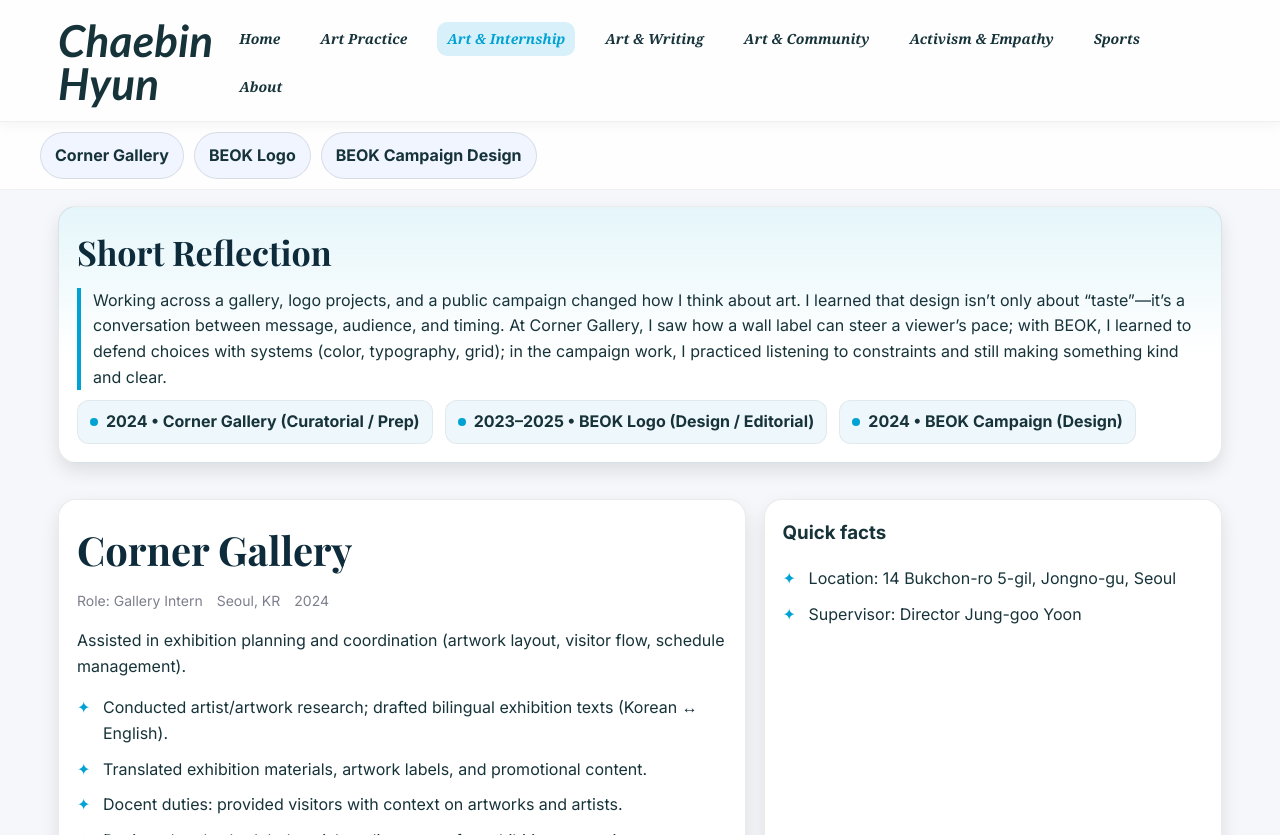
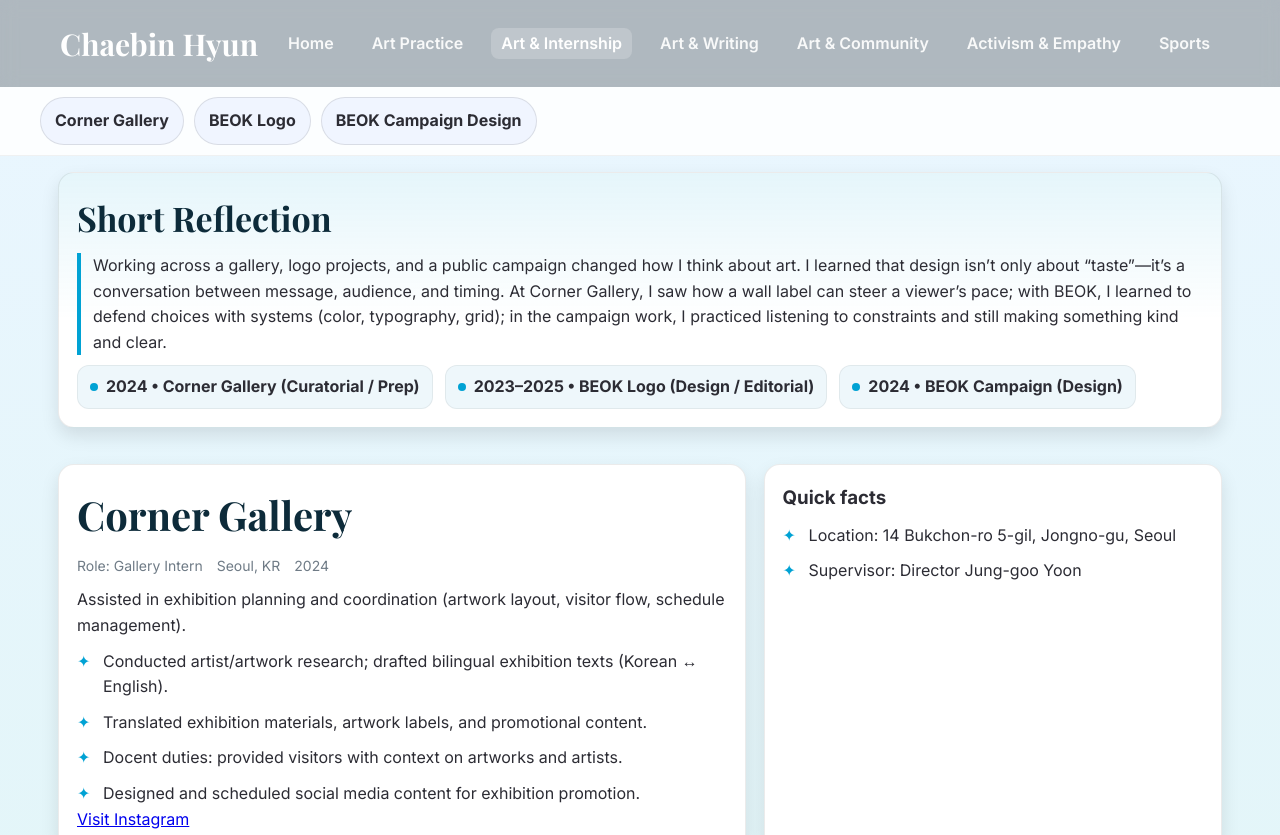
Before and after one commit to hyunchaebin9-sys/chaebinhyun.github.io, a plain HTML site: page hyun_chaebin_ArtInternship.html in a window 1280 px wide. Shown: the top 835 px of the page. Drawn offline with nearby package versions, Linux system fonts and the light colour scheme.

```diff
--- a/hyun_chaebin_Activism.css
+++ b/hyun_chaebin_Activism.css
@@ -4,7 +4,7 @@
   --radius: 18px;
   --shadow: 0 8px 18px rgba(0,0,0,.10);
   --shadow-soft: 0 6px 16px rgba(0,0,0,.08);
-  --bg: #f5f7fa;
+ --bg: linear-gradient(180deg, #eaf6ff, #dff5f5 50%, #f6f9fb 100%);
   --card: #ffffff;
   --ink: #2c2c34;
   --muted: #7d7f8c;
--- a/hyun_chaebin_ArtCommunity.css
+++ b/hyun_chaebin_ArtCommunity.css
@@ -1,3 +1,9 @@
+html, body {
+  margin: 0;
+  padding: 0;
+}
+
+
 /* ====== Page tokens ====== */
 :root{
   --container: 1200px;
--- a/hyun_chaebin_ArtInternship.css
+++ b/hyun_chaebin_ArtInternship.css
@@ -1,17 +1,42 @@
+
+
+
+/* Global reset so this page matches others */
+* {
+  margin: 0;
+  padding: 0;
+  box-sizing: border-box;
+}
+
+html, body {
+  margin: 0;
+  padding: 0;
+}
+
+
+
 /* ===== Page tokens ===== */
-:root{
+
+  :root{
+ --container: 1200px;
   --gap: 18px;
-  --radius: 18px;
+  --radius: 16px;
   --shadow: 0 8px 18px rgba(0,0,0,.10);
   --shadow-soft: 0 6px 16px rgba(0,0,0,.08);
-  --bg: #f5f7fa;
-  --card: #ffffff;
-  --ink: #2c2c34;
-  --muted: #7d7f8c;
-  --accent: #00a2d4;
-  --accent-hover: #0082b1;
-  --container: 1200px;
+
+  --ice-1:#eaf6ff;
+  --ice-2:#dff5f5;
+  --ink:#2c2c34;
+  --muted:#6f7b86;
+
+  --card:#ffffff;
+  --accent:#00a2d4;
+  --accent-hover:#0082b1;
+
+  /* 🔹 add this */
+  --bg: linear-gradient(180deg, var(--ice-1), var(--ice-2) 50%, #f6f9fb 100%);
 }
+
 
 /* ===== Base (헤더 영향 안 받도록) ===== */
 body{
@@ -47,9 +72,11 @@
 }
 .dot{ width:8px; height:8px; border-radius:50%; background:var(--accent); }
 
-/* ===== Subnav chips ===== */
+
 .subnav{
-  position: sticky; top: 0; z-index: 5;
+  position: sticky;
+  top: 80px;          /* match the header height you locked globally */
+  z-index: 900;       /* below header (1000), above content */
   background: rgba(255,255,255,.85);
   border-bottom: 1px solid rgba(0,0,0,.05);
   backdrop-filter: blur(8px);
--- a/hyun_chaebin_ArtInternship.html
+++ b/hyun_chaebin_ArtInternship.html
@@ -10,6 +10,7 @@
   <link rel="preconnect" href="https://fonts.googleapis.com" />
   <link rel="preconnect" href="https://fonts.gstatic.com" crossorigin />
   <link href="https://fonts.googleapis.com/css2?family=Playfair+Display:wght@600;700&family=Poppins:wght@300;400;600;700&family=Inter:wght@400;600;700;800&display=swap" rel="stylesheet" />
+<link href="https://fonts.googleapis.com/css2?family=Inter:wght@600&family=Playfair+Display:wght@700&display=swap" rel="stylesheet">
 
   <!-- CSS: Page 먼저, 공용 헤더 나중 (순서 중요) -->
   <link rel="stylesheet" href="hyun_chaebin_ArtInternship.css" />
@@ -35,7 +36,6 @@
           <li><a href="hyun_chaebin_ArtCommunity.html">Art &amp; Community</a></li>
           <li><a href="hyun_chaebin_Activism.html">Activism &amp; Empathy</a></li>
           <li><a href="hyun_chaebin_Sports.html">Sports</a></li>
-          <li><a href="hyun_chaebin_about.html">About</a></li>
         </ul>
       </nav>
     </div>
--- a/hyun_chaebin_ArtPractice.css
+++ b/hyun_chaebin_ArtPractice.css
@@ -1,3 +1,6 @@
+
+
+
 /* ===== Design tokens (Sports/아이스 톤) ===== */
 :root{
   --container: 1200px;
--- a/hyun_chaebin_header.css
+++ b/hyun_chaebin_header.css
@@ -1,223 +1,220 @@
-/* ===== TOKENS ===== */
-:root{
+/* =========================================
+   HEADER: make subpages match homepage
+   (no HTML changes)
+   ========================================= */
+
+/* If fonts aren't already loaded on this page, this will grab them */
+@import url('https://fonts.googleapis.com/css2?family=Inter:wght@400;600;700;800&family=Playfair+Display:wght@600;700&display=swap');
+
+:root {
+  --padX: 60px;
+  --padY: 24px;
   --gap: 18px;
-  --radius: 18px;
-  --shadow: 0 8px 18px rgba(0,0,0,.10);
-  --bg: #f5f7fa;
-  --ink: #2c2c34;
-  --accent: #00a2d4;
-  --accent-hover: #0082b1;
-  --container: 1200px;
 }
 
-/* ===== UNIFIED HEADER (hard) ===== */
-.ac-header{
-  position: sticky; top: 0; z-index: 1000;
-  background: rgba(255,255,255,.85) !important;
-  border-bottom: 1px solid rgba(0,0,0,.06) !important;
-  backdrop-filter: blur(6px) !important;
-  box-shadow: 0 4px 12px rgba(0,0,0,.04) !important;
-}
-.ac-header .container{ max-width: var(--container) !important; margin: 0 auto !important; padding: 0 var(--gap) !important; }
-.ac-header .bar{ display:flex !important; align-items:center !important; justify-content:space-between !important; gap:16px !important; padding:14px var(--gap) 10px !important; }
+/* 1) The bar itself */
+header,
+.ac-header,
+.nav-container {
+  position: sticky !important;
+  top: 0 !important;
+  left: 0 !important;
+  right: 0 !important;
+  z-index: 1000 !important;
 
-/* Brand: Chaebin / Hyun 두 줄 고정 */
-.ac-header .brand{
-  margin:0 !important;
-  font-family:'Gill Sans','Gill Sans MT',Calibri,'Trebuchet MS',serif !important;
-  font-style:italic !important; font-weight:700 !important;
-  font-size: clamp(28px, 5.5vw, 44px) !important;
-  line-height:.98 !important; letter-spacing:.2px !important;
-}
-.ac-header .brand a{ color:var(--ink) !important; text-decoration:none !important; display:inline-block !important; }
-.ac-header .brand .first{ display:block !important; }
-.ac-header .brand .last{ display:block !important; margin-top:0 !important; }
+  display: flex !important;
+  flex-wrap: nowrap !important;          /* ✅ keep brand + menu on ONE line */
+  align-items: center !important;
+  justify-content: flex-start !important;
 
-/* Nav */
-.ac-header .site-nav ul{
-  list-style:none !important; display:flex !important; flex-wrap:wrap !important;
-  gap:14px 20px !important; margin:8px 0 6px !important; padding:0 !important;
-}
-.ac-header .site-nav a{
-  font-family:'Georgia','Times New Roman',serif !important;
-  font-style:italic !important; font-weight:700 !important;
-  font-size: clamp(14px, 1.05vw, 18px) !important;
-  padding:6px 10px !important; border-radius:10px !important;
-  color:var(--ink) !important; text-decoration:none !important;
-  transition:background .2s, color .2s, transform .05s !important;
-}
-.ac-header .site-nav a:hover{ background:rgba(0,162,212,.08) !important; color:var(--accent-hover) !important; }
-.ac-header .site-nav a[aria-current="page"]{ background:rgba(0,162,212,.15) !important; color:var(--accent) !important; font-weight:800 !important; }
-.ac-header .site-nav a:active{ transform: translateY(1px) !important; }
+  padding: var(--padY) var(--padX) !important;
+  margin: 0 !important;
+  width: 100% !important;
 
-/* Legacy kill */
-header hr, .rainbow, .topbar{ display:none !important; }
-/* ===== TOKENS ===== */
-:root{
-  --gap: 18px;
-  --radius: 18px;
-  --shadow: 0 8px 18px rgba(0,0,0,.10);
-  --bg: #f5f7fa;
-  --ink: #2c2c34;
-  --accent: #00a2d4;
-  --accent-hover: #0082b1;
-  --container: 1200px;
+  background: rgba(0, 0, 0, 0.25) !important;  /* same as homepage bar */
+  backdrop-filter: blur(8px) !important;
+  -webkit-backdrop-filter: blur(8px) !important;
+
+  border: 0 !important;
+  box-shadow: none !important;
 }
 
-/* ===== UNIFIED HEADER (hard mode) ===== */
-.ac-header{
-  position: sticky; top: 0; z-index: 1000;
-  background: rgba(255,255,255,.85) !important;
-  border-bottom: 1px solid rgba(0,0,0,.06) !important;
-  backdrop-filter: blur(6px) !important;
-  box-shadow: 0 4px 12px rgba(0,0,0,.04) !important;
-}
-.ac-header .container{
-  max-width: var(--container) !important;
-  margin: 0 auto !important;
-  padding: 0 var(--gap) !important;
-}
-.ac-header .bar{
-  display:flex !important; align-items:center !important; justify-content:space-between !important;
-  gap:16px !important; padding:14px var(--gap) 10px !important;
+/* Nuke inner wrappers that try to center/squeeze it */
+header .container,
+.ac-header .container,
+.nav-container .container,
+header .bar,
+.ac-header .bar {
+  padding: 0 !important;
+  margin: 0 !important;
+  max-width: none !important;
+  width: 100% !important;
+  display: flex !important;
+  align-items: center !important;
 }
 
-/* Brand: Chaebin / Hyun 두 줄 고정 */
-.ac-header .brand{
-  margin:0 !important;
-  font-family:'Gill Sans','Gill Sans MT',Calibri,'Trebuchet MS',serif !important;
-  font-style:italic !important; font-weight:700 !important;
-  font-size: clamp(28px, 5.5vw, 44px) !important;
-  line-height:.98 !important; letter-spacing:.2px !important;
-}
-.ac-header .brand a{ color:var(--ink) !important; text-decoration:none !important; display:inline-block !important; }
+/* 2) Brand (left) – same as homepage */
+header .brand,
+.ac-header .brand,
+.nav-container .brand,
+header h1.brand,
+.ac-header h1.brand,
+.nav-container h1.brand {
+  margin: 0 !important;
+  line-height: 1 !important;
+  white-space: nowrap !important;
+  flex: 0 0 auto !important;
 
-/* ===== HOTFIX: force header layout against page overrides ===== */
-html, body{ margin:0 !important; }                 /* 상단 흰 여백 제거 */
-.ac-header{ display:block !important; }
-.ac-header nav{ display:block !important; }
-
-/* 어떤 페이지 CSS가 nav/ul/li를 바꿔도, 헤더 안에서는 가로 정렬을 강제 */
-.ac-header .site-nav ul,
-.ac-header nav ul{
-  display:flex !important;
-  flex-wrap:wrap !important;
-  flex-direction:row !important;
-  align-items:center !important;
-  gap:14px 20px !important;
-  margin:8px 0 6px !important;
-  padding:0 !important;
-  list-style:none !important;
-}
-.ac-header .site-nav li,
-.ac-header nav li{
-  display:inline-flex !important;
-  margin:0 !important;
-  padding:0 !important;
-  list-style:none !important;
-}
-.ac-header .site-nav a,
-.ac-header nav a{
-  display:inline-block !important;
-  text-decoration:none !important;
+  font-family: 'Playfair Display', serif !important;
+  font-weight: 700 !important;
+  font-size: 30px !important;
 }
 
-/* 페이지에서 header h1/nav/ul에 강한 규칙이 있어도 헤더 안에선 무효화 */
-.ac-header header,            /* 혹시 중첩된 header가 있어도 */
-.ac-header header *,
-.ac-header nav *,
-.ac-header .site-nav *{
-  box-sizing:border-box !important;
+header .brand a,
+.ac-header .brand a,
+.nav-container .brand a {
+  color: #fff !important;
+  text-decoration: none !important;
 }
 
-/* ======= Reset (헤더 깨짐 방지) ======= */
-* { box-sizing: border-box; }
-html, body { margin: 0; padding: 0; }
-img { max-width: 100%; height: auto; display: block; }
-a { color: inherit; text-decoration: none; }
-
-/* 이전 테마 잔재 제거 */
-.topbar, .rainbow, header hr { display: none !important; }
-
-/* ======= Design tokens ======= */
-:root{
-  --container: 1200px;
-  --gap: 18px;
-  --ink: #17333a;
-  --ink-soft:#324a50;
-  --bg-head: rgba(255,255,255,.85);
-  --border: rgba(0,0,0,.06);
-  --hover: rgba(0,0,0,.05);
-  --active: rgba(0,0,0,.07);
-  --accent:#00a2d4;
-  --accent-hover:#0082b1;
+/* 3) Nav container itself – push it to the RIGHT */
+header nav,
+.ac-header nav,
+.ac-header .site-nav,
+.nav-container nav {
+  margin-left: auto !important;          /* ✅ moves menu to the right */
+  flex: 0 1 auto !important;
 }
 
-/* ======= Unified Header ======= */
-.ac-header{
-  position: sticky; top: 0; z-index: 1000;
-  background: var(--bg-head);
-  backdrop-filter: blur(8px);
-  border-bottom: 1px solid var(--border);
-}
-.ac-header .container{
-  max-width: var(--container);
-  margin: 0 auto;
-  padding: 0 var(--gap);
-}
-.ac-header .bar{
-  display: flex;
-  align-items: center;
-  justify-content: space-between;
-  gap: 16px;
-  padding: 14px var(--gap) 10px;
+/* 4) Nav list – horizontal with gap */
+header nav ul,
+.ac-header nav ul,
+.ac-header .site-nav ul,
+.nav-container nav ul {
+  list-style: none !important;
+  display: flex !important;
+  flex-wrap: nowrap !important;
+  gap: var(--gap) !important;
+  margin: 0 !important;
+  padding: 0 !important;
 }
 
-/* 브랜드 (두 줄 고정) */
-.ac-header .brand{
-  margin: 0;
-  line-height: 1.05;
-  font-style: italic;
-  font-family: 'Gill Sans','Gill Sans MT', Calibri, 'Trebuchet MS', serif;
-  font-weight: 700;
-  letter-spacing: .2px;
-  font-size: clamp(28px, 5.5vw, 44px);
+header nav li,
+.ac-header nav li,
+.ac-header .site-nav li,
+.nav-container nav li {
+  display: inline-flex !important;
+  margin: 0 !important;
+  padding: 0 !important;
 }
-.ac-header .brand .first{ display:block; }
-.ac-header .brand .last{ display:block; margin-top: 2px; }
-.ac-header .brand a{ color: var(--ink); }
 
-/* 네비게이션 */
-.ac-header .site-nav ul{
-  display: flex;
-  flex-wrap: wrap;
-  gap: 14px 20px;
-  margin: 8px 0 6px;
-  padding: 0;
-  list-style: none;
+/* 5) Links – force exact homepage font + pills */
+header nav a,
+.ac-header nav a,
+.ac-header .site-nav a,
+.nav-container nav a {
+  display: inline-block !important;
+
+  font-family: 'Inter', system-ui, -apple-system, "Segoe UI", Roboto, sans-serif !important;
+  font-weight: 600 !important;
+  font-size: 14.5px !important;
+  line-height: 1.1 !important;
+
+  color: rgba(255, 255, 255, 0.9) !important;
+  text-decoration: none !important;
+  text-transform: none !important;
+  letter-spacing: 0 !important;
+
+  padding: 6px 10px !important;
+  border-radius: 8px !important;
+
+  transition: background 0.3s ease, color 0.3s ease !important;
 }
-.ac-header .site-nav a{
-  display: inline-block;
-  font-family: 'Georgia','Times New Roman',serif;
-  font-style: italic;
-  font-weight: 700;
-  font-size: clamp(14px, 1.05vw, 18px);
-  padding: 6px 10px;
-  border-radius: 10px;
-  color: var(--ink);
-  transition: background .2s, color .2s, transform .05s;
+
+header nav a:hover,
+.ac-header nav a:hover,
+.ac-header .site-nav a:hover,
+.nav-container nav a:hover,
+header nav a.active,
+.ac-header nav a.active,
+.ac-header .site-nav a.active,
+.nav-container nav a.active,
+header nav a[aria-current="page"],
+.ac-header .site-nav a[aria-current="page"],
+.nav-container nav a[aria-current="page"] {
+  color: #fff !important;
+  background: rgba(255, 255, 255, 0.2) !important;
 }
-.ac-header .site-nav a:hover{
-  background: var(--hover);
-  color: var(--accent-hover);
+
+/* 6) Remove legacy header bits */
+.topbar,
+.rainbow,
+header hr {
+  display: none !important;
 }
-.ac-header .site-nav a[aria-current="page"]{
-  background: var(--active);
-  color: var(--accent);
+
+/* 7) Responsive tweaks */
+@media (max-width: 1000px) {
+  :root { --padX: 30px; }
 }
-.ac-header .site-nav a:active{ transform: translateY(1px); }
 
-/* 모바일 살짝 타이트 */
-@media (max-width: 560px){
-  .ac-header .site-nav a{ font-size: 15px; padding: 6px 8px; }
+@media (max-width: 600px) {
+  header .brand,
+  .ac-header .brand,
+  .nav-container .brand {
+    font-size: 22px !important;
+  }
 }
+/* --- FINAL OVERRIDE: make subpage header = homepage --- */
+
+header,
+.ac-header,
+.nav-container {
+  padding: 24px 60px !important;   /* same as homepage .nav-container */
+}
+
+/* match homepage pill size + text size */
+header nav a,
+.ac-header nav a,
+.ac-header .site-nav a,
+.nav-container nav a {
+  font-size: 16px !important;      /* bump from 14.5 → 16 like home */
+  line-height: 1.2 !important;     /* a bit taller, like default text */
+  padding: 6px 10px !important;    /* same as homepage */
+}
+/* ===== HARD LOCK: make subpage header same thickness as home ===== */
+
+/* 1. Fix the bar height explicitly */
+header,
+.ac-header,
+.nav-container {
+  height: 87px !important;          /* <- tweak 76–84 until it looks EXACTLY like home */
+  padding-top: 0 !important;
+  padding-bottom: 0 !important;
+}
+
+/* 2. Vertically center everything inside the bar */
+header .container,
+.ac-header .container,
+.nav-container .container,
+header .brand,
+.ac-header .brand,
+.nav-container .brand,
+header nav,
+.ac-header nav,
+.ac-header .site-nav,
+.nav-container nav {
+  height: 100% !important;
+  display: flex !important;
+  align-items: center !important;
+}
+
+/* 3. Force nav text size so it can't be smaller than home */
+header nav a,
+.ac-header nav a,
+.ac-header .site-nav a,
+.nav-container nav a {
+  font-size: 16px !important;       /* bump this up/down if you want */
+  line-height: 1.2 !important;
+  padding: 6px 10px !important;     /* keep pill height consistent */
+}
```
Also changed, not shown: hyun_chaebin_Activism.html (+2 -1 lines), hyun_chaebin_ArtCommunity.html (+1 -1 lines), hyun_chaebin_ArtPractice.html (+19 -8 lines), hyun_chaebin_ArtWriting.html (+2 -1 lines), hyun_chaebin_Sports.html (+2 -1 lines), hyun_chaebin_about.html (deleted, +0 -59 lines), hyun_chaebin_home.css (+98 -23 lines), hyun_chaebin_home.html (+43 -12 lines), index.html (+3 -1 lines), IMG_3189.JPG (added), IMG_6806.JPG (added), 3 other files.
